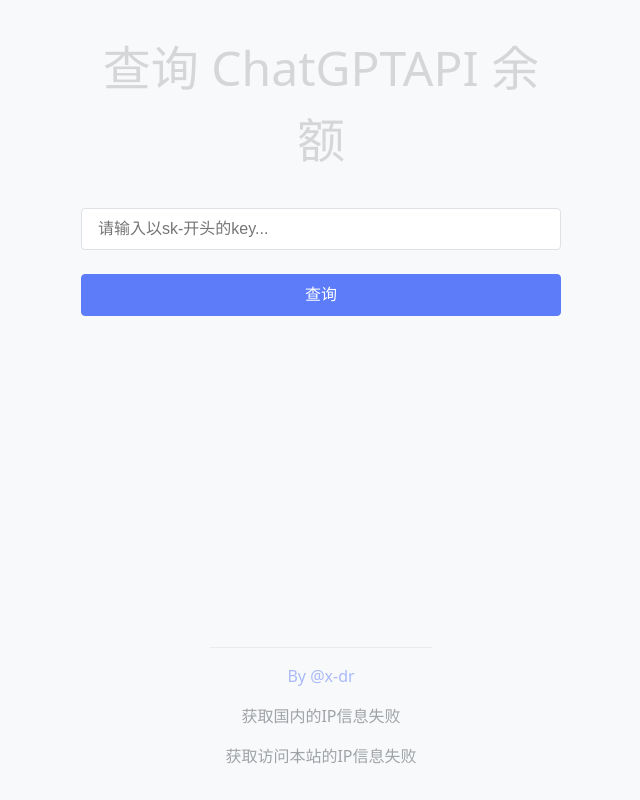
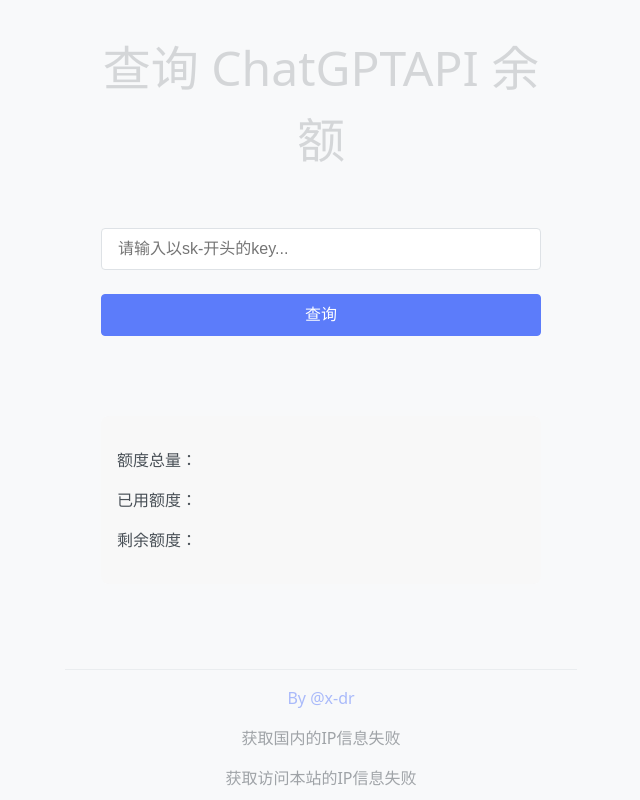
Before and after one commit to x-dr/chatgptProxyAPI, a Next.js app: page / in a window 1280 px wide. Shown: the whole page, without its empty margins (319-959 px from the left). Built offline with nearby package versions, Linux system fonts and the light colour scheme; no server answers.

Commit message:
footer css

```diff
--- a/src/pages/index.js
+++ b/src/pages/index.js
@@ -50,10 +50,10 @@
       })
     fetch('https://ip.1rmb.tk/ip')
       .then(res2 => res2.json())
-      .then((res2)=>{
+      .then((res2) => {
         const info2 = `访问本站的IP: ${res2.ip} (${res2.addr} ${res2.info})`
         setIpinfov(info2)
-      }).catch(err=>{
+      }).catch(err => {
         console.log(err);
         setIpinfov('获取访问本站的IP信息失败')
       })
@@ -62,12 +62,12 @@
 
 
 
-  const handleClick = () => {
+  const handleClick = async () => {
     setAlert(null)
     setLoading(true)
     const key = keyRef.current.value
     if (/^sk-.{21,}$/.test(key)) {
-      submit(key)
+      await submit(key)
         .then((data) => {
           if (data.hasOwnProperty('total_granted')) {
             setBalance(data)
@@ -101,7 +101,7 @@
         <link rel="icon" href="/favicon.ico" />
       </Head>
 
-      <div>
+      <div className={styles.container}>
         <header className={styles.header}>
           <h1 className={styles.h1}>查询 ChatGPTAPI 余额</h1>
         </header>
@@ -116,13 +116,19 @@
             {loading ? 'Loading...' : '查询'}
           </button>
 
-          {balance && (
+          {/* {balance && (
             <div className={styles.balance}>
               <p>额度总量：{balance.total_granted}</p>
               <p>已用额度：{balance.total_used}</p>
               <p>剩余额度：{balance.total_available}</p>
             </div>
-          )}
+          )} */}
+          <div className={styles.balance}>
+            <p>额度总量：</p>
+            <p>已用额度：</p>
+            <p>剩余额度：</p>
+          </div>
+
         </main>
 
         <footer className={styles.footer}>
@@ -146,6 +152,9 @@
             }
 
             body {
+              margin: 0;
+              padding: 0;
+
               max-width: 30rem;
               margin-left: auto;
               margin-right: auto;
--- a/src/styles/Home.module.css
+++ b/src/styles/Home.module.css
@@ -17,18 +17,7 @@
   opacity: .2;
 }
 
-/* .main{
-  z-index: 9999;
-} */
 
-.main[x-cloak] {
-  opacity: 0;
-}
-
-.main:not([x-cloak]) {
-  opacity: 1;
-  transition: opacity .3s;
-}
 
 
 
@@ -53,36 +42,7 @@
   outline: 0;
 }
 
-/* .details {
-  margin: 1rem 0 2rem;
-  border: 1px solid var(--border-color);
-  border-radius: .25rem;
-  transition: background .3s;
-}
 
-.details[open] {
-  background: #fff;
-}
-
-.details summary {
-  padding: .5rem 1rem;
-  font-weight: 500;
-  user-select: none;
-  cursor: pointer;
-  opacity: .8;
-  outline: 0;
-}
-
-.details div {
-  padding: 1rem;
-  border-top: 1px solid var(--border-color);
-}
-
-.details small {
-  margin: 0;
-  font-size: .875rem;
-  line-height: 2;
-} */
 
 .button {
   appearance: none;
@@ -135,10 +95,32 @@
   animation: rotate .5s linear infinite;
 }
 
+.main {
+  padding: 20px;
+  box-sizing: border-box;
+   height: calc(100% - 50px); /*//减去footer高度 */
+   overflow-y: auto; /*使用滚动条 */
+}
+
+
+.main[x-cloak] {
+  opacity: 0;
+}
+
+.main:not([x-cloak]) {
+  opacity: 1;
+  transition: opacity .3s;
+}
+
 
 .footer {
   position: absolute;
   bottom: 0;
+  width: 100%;
+  height: 50px;
+
+  /* position: absolute; */
+  /* bottom: 0; */
   left: 50%;
   transform: translateX(-50%);
   padding: 1rem;
@@ -148,7 +130,12 @@
 
 }
 
-
+.container {
+  min-height: 90vh;
+  position: relative;
+  box-sizing: border-box;
+  padding-bottom: 50px; /* 设置和footer高度相同的padding */
+}
 
 
 
```
Also changed, not shown: 1 other file (tests, documents, lock files or other folders). Lines whose indentation alone changed are shown as unchanged.
